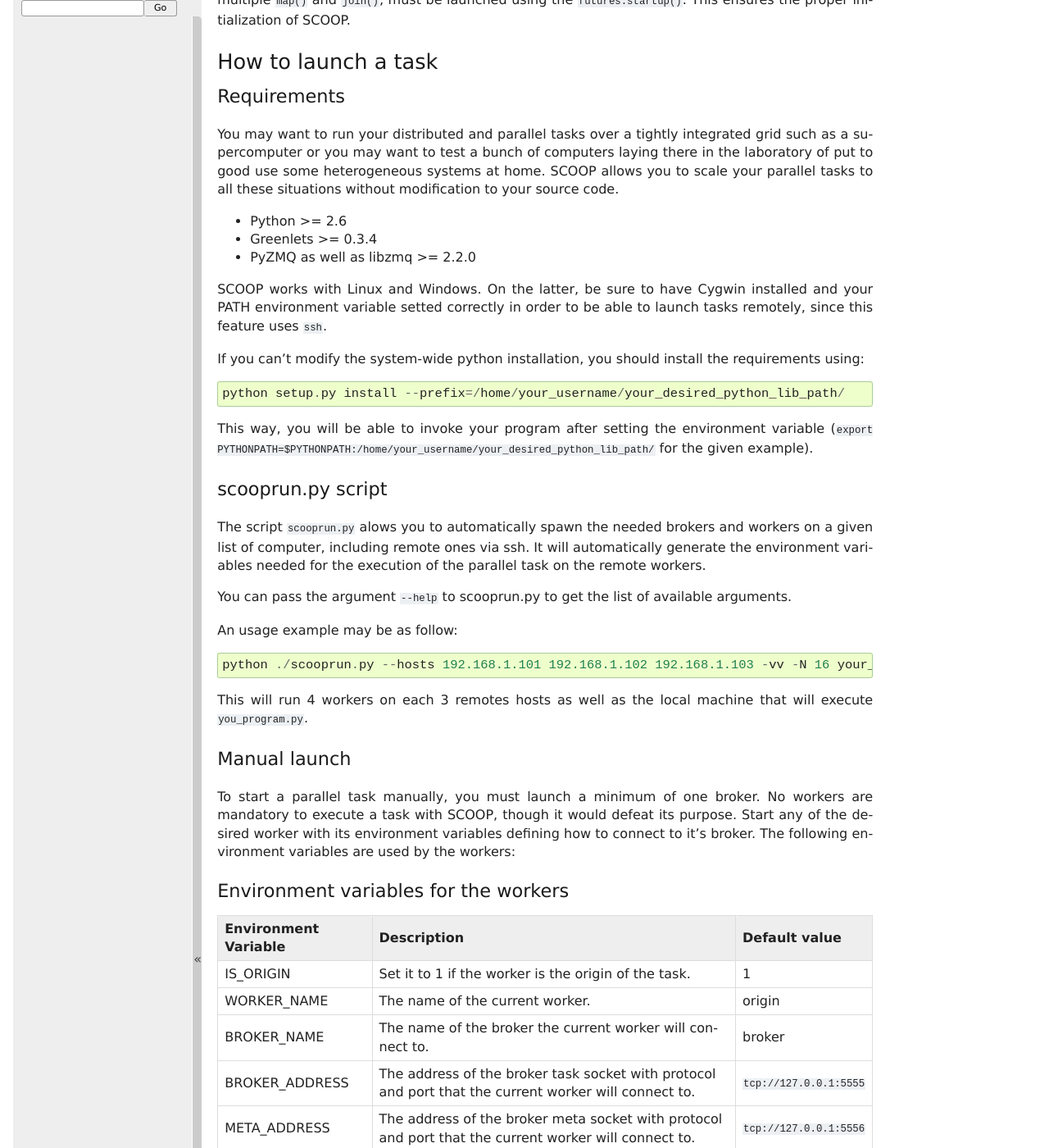
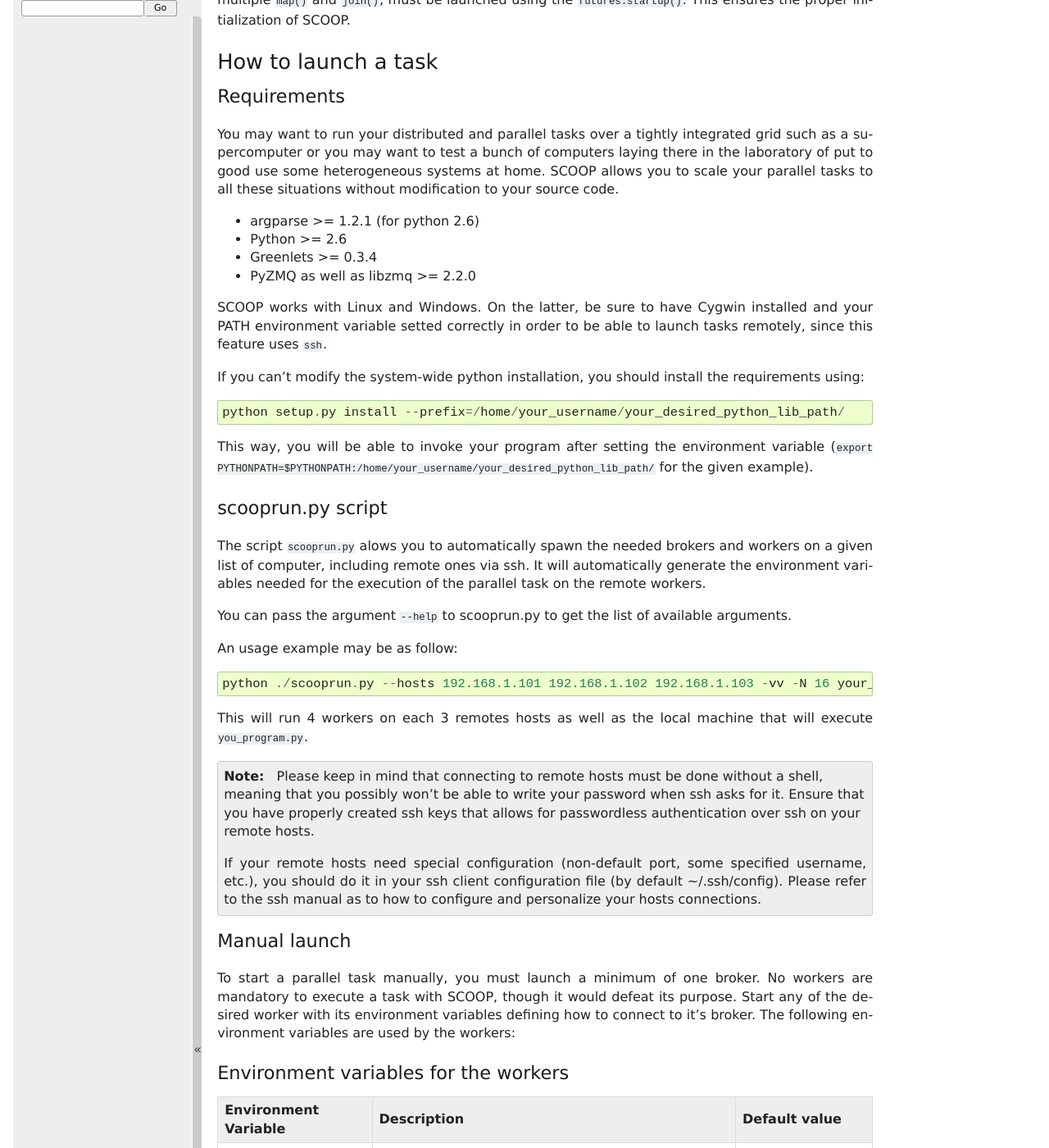
Before and after one commit to soravux/scoop, a Sphinx documentation site: the page built from doc/readme.rst, in a window 1280 px wide and 1400 px high, scrolled down 672 px. Shown: the whole window at 82% size. Built offline with Sphinx 7.4.7, drawn with Linux system fonts in a browser that asks for light colours; formulas are drawn with MathJax 3.

Commit message:
Updated documentation to contain information about ssh keys. Updated requirements to include argparse.

```diff
--- a/doc/readme.rst
+++ b/doc/readme.rst
@@ -35,6 +35,7 @@ Requirements
 
 You may want to run your distributed and parallel tasks over a tightly integrated grid such as a supercomputer or you may want to test a bunch of computers laying there in the laboratory of put to good use some heterogeneous systems at home. SCOOP allows you to scale your parallel tasks to all these situations without modification to your source code.
 
+* argparse >= 1.2.1 (for python 2.6)
 * Python >= 2.6
 * Greenlets >= 0.3.4
 * PyZMQ as well as libzmq >= 2.2.0
@@ -60,6 +61,11 @@ An usage example may be as follow::
 
 This will run 4 workers on each 3 remotes hosts as well as the local machine that will execute ``you_program.py``.
 
+.. note::
+
+    Please keep in mind that connecting to remote hosts must be done without a shell, meaning that you possibly won't be able to write your password when ssh asks for it. Ensure that you have properly created ssh keys that allows for passwordless authentication over ssh on your remote hosts.
+
+    If your remote hosts need special configuration (non-default port, some specified username, etc.), you should do it in your ssh client configuration file (by default ~/.ssh/config). Please refer to the ssh manual as to how to configure and personalize your hosts connections.
 Manual launch
 ~~~~~~~~~~~~~
 
--- a/setup.py
+++ b/setup.py
@@ -13,7 +13,8 @@ setup(name='scoop',
       url='http://scoop.googlecode.com',
       download_url='http://code.google.com/p/scoop/downloads/list',
       requires=['greenlet (>=0.3.4)',
-                'pyzmq (>=2.2.0)'],
+                'pyzmq (>=2.2.0)',
+                'argparse (>=1.1)'],
       packages=['scoop'],
       scripts=['broker.py', 'scooprun.py'],
       platforms=['any'],
--- a/tests.py
+++ b/tests.py
@@ -14,7 +14,6 @@
 #    You should have received a copy of the GNU Lesser General Public
 #    License along with SCOOP. If not, see <http://www.gnu.org/licenses/>.
 #
-
 from __future__ import print_function
 from scoop import futures
 from scoop.types import Task
```
